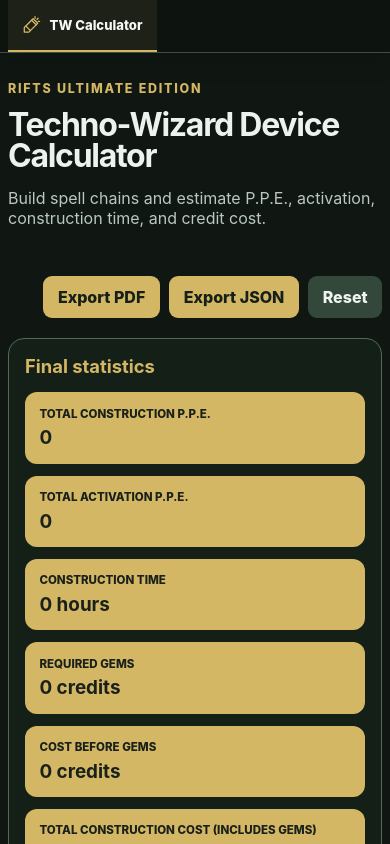
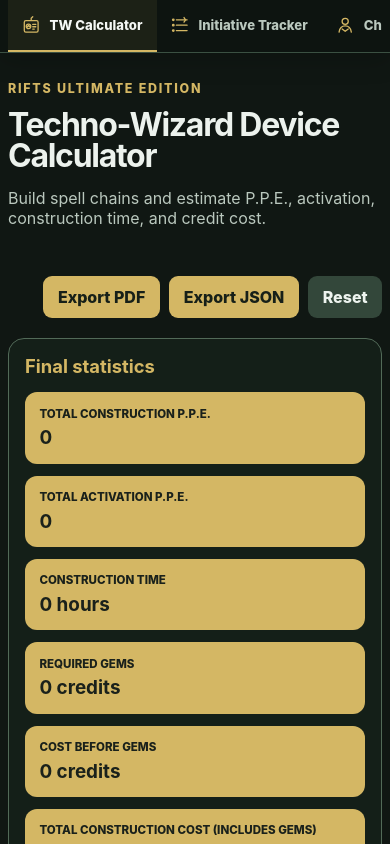
Before and after one commit to healbot42/Rifts-Tool-Suite, a Vue app: page / in a window 390 px wide. Shown: the top 844 px of the page. Built offline with nearby package versions, Linux system fonts and the light colour scheme.

Commit message:
Add scaffolded tool pages

```diff
--- a/src/App.vue
+++ b/src/App.vue
@@ -1,19 +1,55 @@
 <script setup>
+import { defineAsyncComponent, onBeforeUnmount, onMounted, ref } from 'vue'
 import TwCalculator from './pages/tw-calculator/TwCalculator.vue'
+
+// Future tools are feature modules and load only when the user opens them.
+const InitiativeTracker = defineAsyncComponent(() => import('./pages/initiative-tracker/index.js'))
+const CharacterSheet = defineAsyncComponent(() => import('./pages/character-sheet/index.js'))
+
+const pages = new Set(['tw-calculator', 'initiative-tracker', 'character-sheet'])
+const pageFromHash = () => {
+  const requestedPage = window.location.hash.slice(1)
+  return pages.has(requestedPage) ? requestedPage : 'tw-calculator'
+}
+const activePage = ref(pageFromHash())
+const syncPageFromHash = () => { activePage.value = pageFromHash() }
+
+onMounted(() => window.addEventListener('hashchange', syncPageFromHash))
+onBeforeUnmount(() => window.removeEventListener('hashchange', syncPageFromHash))
 </script>
 
 <template>
   <nav class="app-ribbon" aria-label="Rifts Tool Suite pages">
     <div class="app-ribbon-inner">
-      <a class="app-page-link active" href="#" aria-current="page" @click.prevent>
+      <a class="app-page-link" :class="{ active: activePage === 'tw-calculator' }" href="#tw-calculator" :aria-current="activePage === 'tw-calculator' ? 'page' : undefined">
         <svg class="app-page-icon" viewBox="0 0 24 24" aria-hidden="true">
-          <path d="M14.5 3.5 20.5 9.5 9 21H3v-6L14.5 3.5Z" />
-          <path d="m12.5 5.5 6 6M5.5 13.5l5 5M17 3v-2M21 7h2M19.5 4.5 21 3" />
+          <path d="M12 6V3l2-2M9 6h6M5 6h14a2 2 0 0 1 2 2v11a2 2 0 0 1-2 2H5a2 2 0 0 1-2-2V8a2 2 0 0 1 2-2Z" />
+          <circle cx="8.5" cy="13.5" r="3" />
+          <path d="m7 14 1.5-1.5 1.5 1M14 11h4M14 14h4M14 17h2" />
         </svg>
         <span>TW Calculator</span>
+      </a>
+      <a class="app-page-link" :class="{ active: activePage === 'initiative-tracker' }" href="#initiative-tracker" :aria-current="activePage === 'initiative-tracker' ? 'page' : undefined">
+        <svg class="app-page-icon" viewBox="0 0 24 24" aria-hidden="true">
+          <path d="M7 5h14M7 12h14M7 19h14" />
+          <circle cx="3" cy="5" r="1" />
+          <circle cx="3" cy="12" r="1" />
+          <circle cx="3" cy="19" r="1" />
+          <path d="m17 2 2 3-2 3" />
+        </svg>
+        <span>Initiative Tracker</span>
+      </a>
+      <a class="app-page-link" :class="{ active: activePage === 'character-sheet' }" href="#character-sheet" :aria-current="activePage === 'character-sheet' ? 'page' : undefined">
+        <svg class="app-page-icon" viewBox="0 0 24 24" aria-hidden="true">
+          <circle cx="12" cy="7" r="4" />
+          <path d="M4 21c.7-5 3.4-8 8-8s7.3 3 8 8M8 17l4 3 4-3" />
+        </svg>
+        <span>Character Sheet</span>
       </a>
     </div>
   </nav>
 
-  <TwCalculator />
+  <TwCalculator v-if="activePage === 'tw-calculator'" />
+  <InitiativeTracker v-else-if="activePage === 'initiative-tracker'" />
+  <CharacterSheet v-else />
 </template>
--- /dev/null
+++ b/src/pages/character-sheet/CharacterSheetPage.vue
@@ -0,0 +1,9 @@
+<script setup>
+import CharacterSheetApp from './components/CharacterSheetApp.vue'
+</script>
+
+<template>
+  <main class="tool-page">
+    <CharacterSheetApp />
+  </main>
+</template>
--- /dev/null
+++ b/src/pages/character-sheet/components/CharacterSheetApp.vue
@@ -0,0 +1,8 @@
+<!-- Replace or expand this component with the generated character sheet. -->
+<template>
+  <section class="panel coming-soon">
+    <p class="eyebrow">Rifts Tool Suite</p>
+    <h1>Character Sheet</h1>
+    <p>Coming soon.</p>
+  </section>
+</template>
--- /dev/null
+++ b/src/pages/character-sheet/index.js
@@ -0,0 +1 @@
+export { default } from './CharacterSheetPage.vue'
--- /dev/null
+++ b/src/pages/initiative-tracker/InitiativeTrackerPage.vue
@@ -0,0 +1,9 @@
+<script setup>
+import InitiativeTrackerApp from './components/InitiativeTrackerApp.vue'
+</script>
+
+<template>
+  <main class="tool-page">
+    <InitiativeTrackerApp />
+  </main>
+</template>
--- /dev/null
+++ b/src/pages/initiative-tracker/components/InitiativeTrackerApp.vue
@@ -0,0 +1,8 @@
+<!-- Replace or expand this component with the generated initiative tracker. -->
+<template>
+  <section class="panel coming-soon">
+    <p class="eyebrow">Rifts Tool Suite</p>
+    <h1>Initiative Tracker</h1>
+    <p>Coming soon.</p>
+  </section>
+</template>
--- /dev/null
+++ b/src/pages/initiative-tracker/index.js
@@ -0,0 +1 @@
+export { default } from './InitiativeTrackerPage.vue'
--- a/src/pages/tw-calculator/TwCalculator.vue
+++ b/src/pages/tw-calculator/TwCalculator.vue
@@ -368,6 +368,7 @@
 })
 
 onBeforeUnmount(() => {
+  persistState()
   cancelScheduledSave()
   chartObserver?.disconnect()
   window.removeEventListener('pagehide', persistState)
--- a/src/style.css
+++ b/src/style.css
@@ -3,11 +3,15 @@
 body { margin: 0; min-width: 320px; background: radial-gradient(circle at top, #26382d, #101713 38rem); }
 button, input, select, textarea { font: inherit; }
 .app-ribbon { position: sticky; z-index: 200; top: 0; border-bottom: 1px solid #3b5042; background: rgba(14, 21, 17, .96); box-shadow: 0 8px 24px rgba(0, 0, 0, .18); backdrop-filter: blur(10px); }
-.app-ribbon-inner { width: min(1440px, calc(100% - 2rem)); min-height: 3.25rem; margin: 0 auto; display: flex; align-items: stretch; }
-.app-page-link { display: inline-flex; align-items: center; gap: .55rem; padding: 0 .9rem; border-bottom: 2px solid transparent; color: #bac8be; font-size: .82rem; font-weight: 800; text-decoration: none; }
+.app-ribbon-inner { width: min(1440px, calc(100% - 2rem)); min-height: 3.25rem; margin: 0 auto; display: flex; align-items: stretch; overflow-x: auto; }
+.app-page-link { display: inline-flex; flex: 0 0 auto; align-items: center; gap: .55rem; padding: 0 .9rem; border-bottom: 2px solid transparent; color: #bac8be; font-size: .82rem; font-weight: 800; text-decoration: none; }
 .app-page-link.active { border-bottom-color: #d4b764; color: #f5f8f5; background: rgba(212, 183, 100, .08); }
 .app-page-icon { width: 1.15rem; height: 1.15rem; fill: none; stroke: currentColor; stroke-width: 1.7; stroke-linecap: round; stroke-linejoin: round; color: #d4b764; }
 main { width: min(1440px, calc(100% - 2rem)); margin: 0 auto; padding: 2rem 0 4rem; }
+.tool-page { min-height: calc(100vh - 3.25rem); display: grid; place-items: center; }
+.coming-soon { width: min(38rem, 100%); padding: clamp(2rem, 8vw, 5rem); text-align: center; }
+.coming-soon h1 { font-size: clamp(2rem, 7vw, 3.75rem); }
+.coming-soon p:last-child { margin-bottom: 0; font-size: 1.1rem; }
 .hero { display: flex; justify-content: space-between; gap: 2rem; align-items: end; margin-bottom: 1.25rem; }
 h1 { margin: .2rem 0 .5rem; font-size: clamp(2rem, 5vw, 4rem); line-height: .98; letter-spacing: -.04em; }
 p { color: #bac8be; }
```
Also changed, not shown: src/pages/README.md (added), src/pages/character-sheet/README.md (added), src/pages/initiative-tracker/README.md (added), 11 other files (tests, documents, lock files or other folders).
